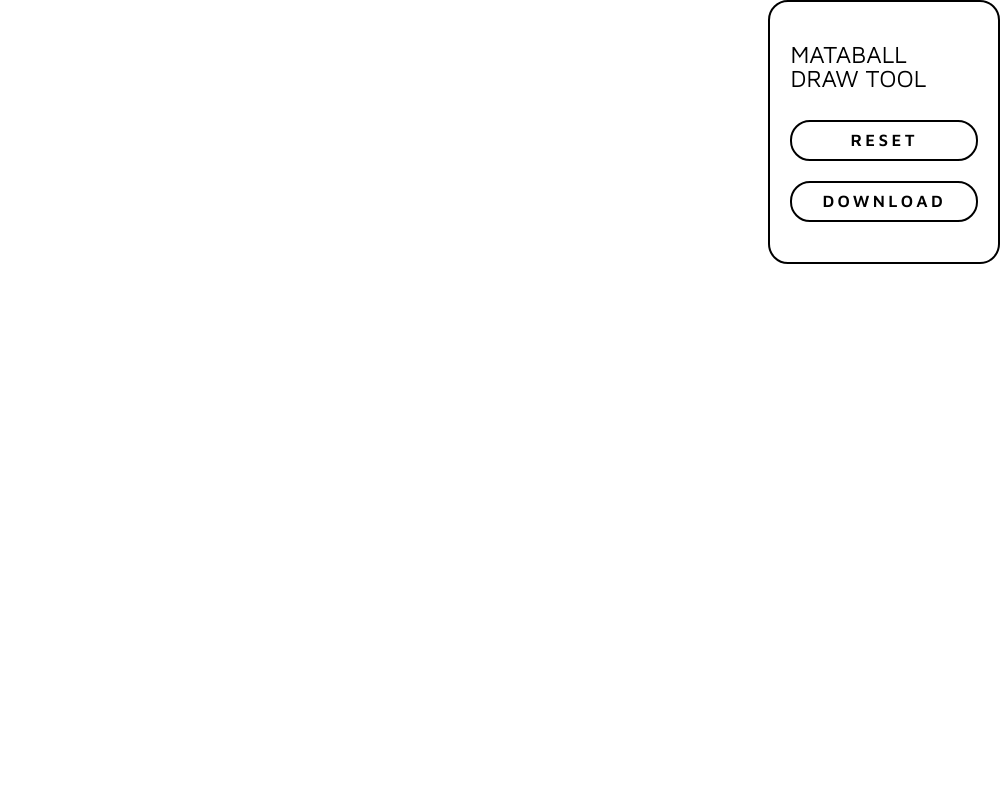
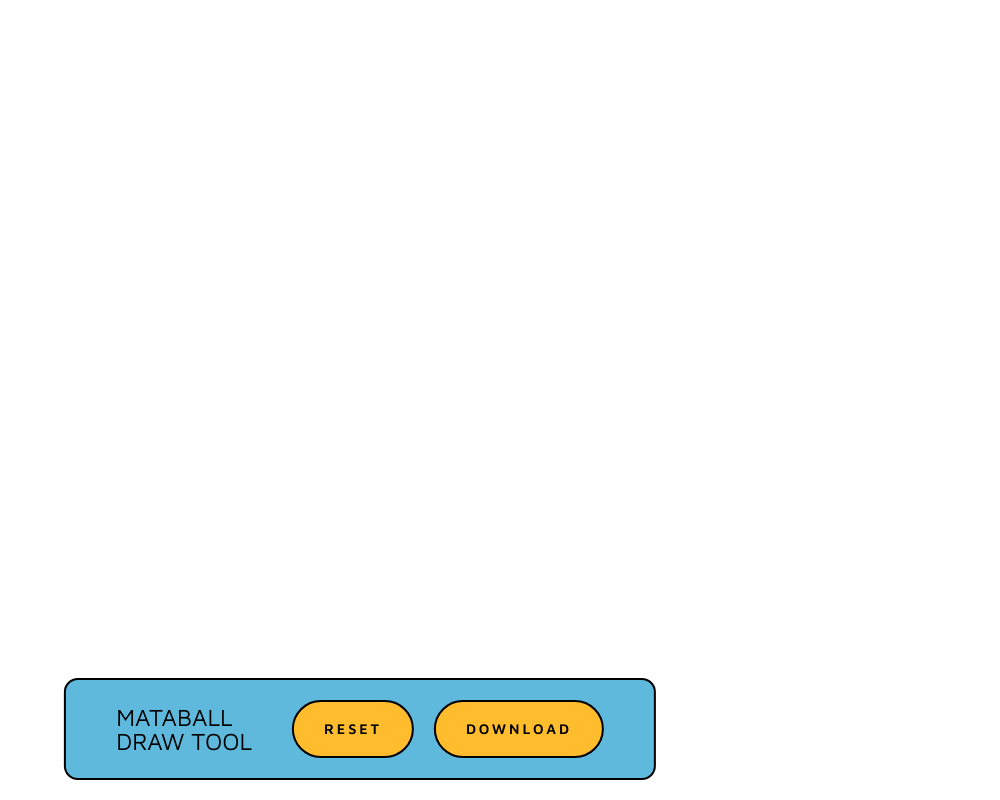
Before and after one commit to heutronica/metaballDrawTool, a Vue app: page / in a window 1280 px wide. Shown: the whole page, without its empty margins (280-1280 px from the left). Built offline with nearby package versions, Linux system fonts and the light colour scheme.

Commit message:
UIの見た目を変更

```diff
--- a/src/components/MBDrawtoolCanvas.vue
+++ b/src/components/MBDrawtoolCanvas.vue
@@ -50,12 +50,12 @@ const _guideCanvas = ref<InstanceType<typeof HTMLCanvasElement>>();
 let drawBlob: BlobCanvasStatus = {
   field: [],
   strokeWeight: 3,
-  strokeColor: "hsl(120, 0%, 30%)",
+  strokeColor: "hsl(0, 0%, 0%)",
   canvas: _drawCanvas.value?.getContext("2d") as CanvasRenderingContext2D,
 };
 
 let guideBlob: GuideCanvasStatus = {
-  strokeColor: "rgba(5,248,219,0.2)",
+  strokeColor: "rgba(5,248,219,0.8)",
   canvas: _guideCanvas.value?.getContext("2d") as CanvasRenderingContext2D,
 };
 
@@ -214,7 +214,6 @@ const judge = function (e: MouseEvent) {
     mousePointJudge.metaballCore.value = false;
     judgeStatus = "mouseIsNutral";
   }
-  console.log(judgeStatus);
 };
 
 const showGuide = function () {
@@ -311,25 +310,26 @@ const dlImage = function () {
 <style scoped>
 #wrap {
   position: relative;
-  /* overflow: hidden; */
+  height: 100vh;
 }
 #canvas {
   position: absolute;
   right: 0;
-  top: 0;
+  bottom: 100;
   z-index: 1;
 }
 #guideCanvas {
   position: absolute;
   right: 0;
-  top: 0;
+  bottom: 100;
   z-index: 0;
 }
 #menu {
   position: absolute;
   z-index: 2;
-  right: 0;
-  /* pointer-events: none; */
+  right: 50%;
+  bottom: 20px;
+  transform: translateX(50%);
 }
 .pointer {
   cursor: pointer;
--- a/src/components/MBDrawtoolMenu.vue
+++ b/src/components/MBDrawtoolMenu.vue
@@ -22,37 +22,43 @@ const dlClick = () => {
 
 <style lang="scss" scoped>
 h2 {
-  margin-bottom: 30px;
+  margin-right: 40px;
 }
 #menu {
-  padding: 40px 20px;
+  padding: 20px 50px;
   border: 2px solid;
-  border-radius: 20px;
+  border-radius: 14px;
+  background-color: rgb(94, 185, 221);
+
+  display: flex;
+  flex-direction: row;
+  align-items: center;
 }
 .button {
   display: block;
   cursor: pointer;
-  padding: 10px 30px;
-  margin-bottom: 20px;
+  padding: 20px 30px;
+  margin-right: 20px;
 
   &:last-child {
-    margin-bottom: 0;
+    margin-right: 0;
   }
 
   /* deco */
   border: 2px solid;
-  border-radius: 20px;
+  border-radius: 50px;
 
   /* text */
   text-align: center;
-  font-size: 0.7em;
+  font-size: 0.6em;
   letter-spacing: 0.2em;
   font-weight: 600;
 
+  background-color: rgb(255, 189, 45);
+
   &:hover {
-    background-color: rgb(223, 223, 223);
+    background-color: rgba(255, 189, 45, 0.6);
     transition: 0.3s;
-    transform: scale(1.015);
   }
 }
 </style>
```
